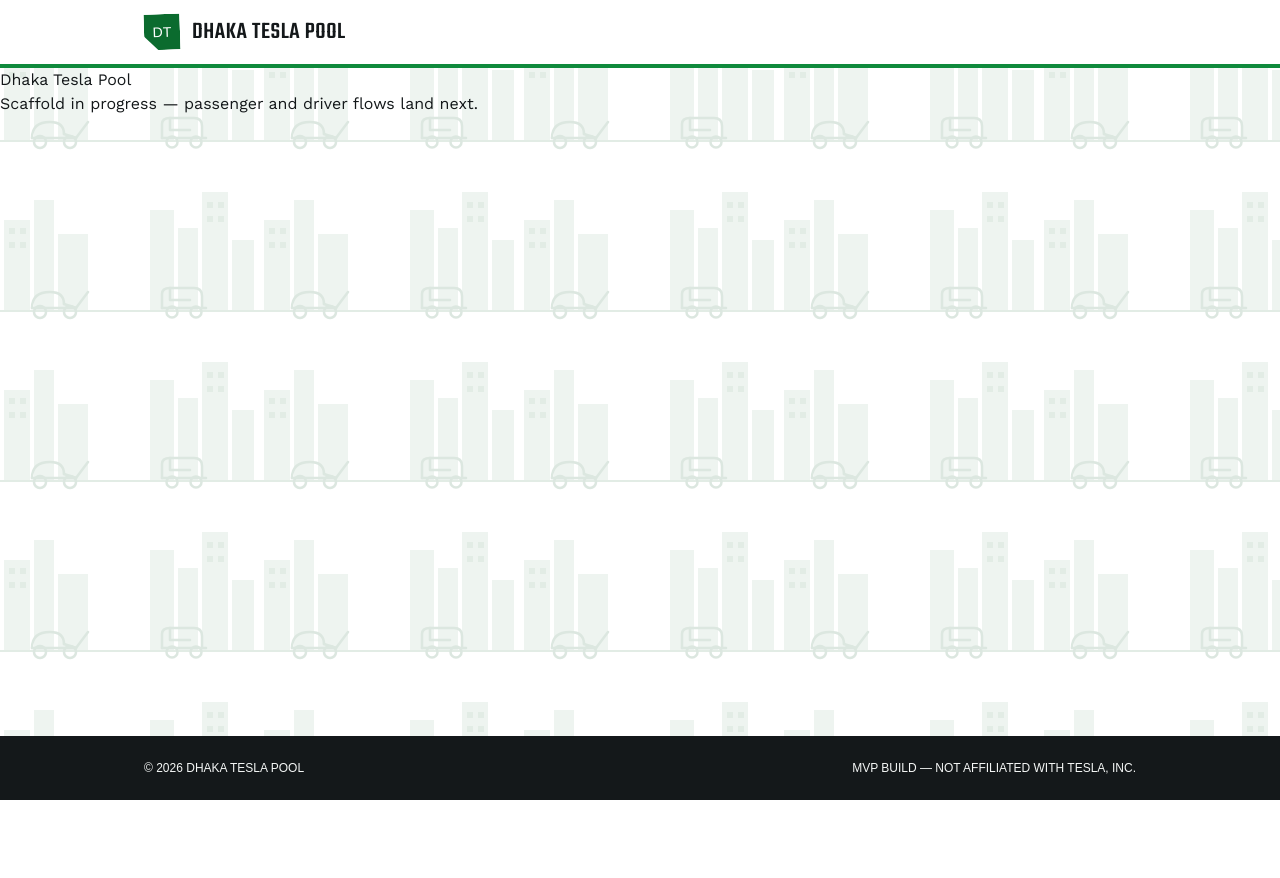
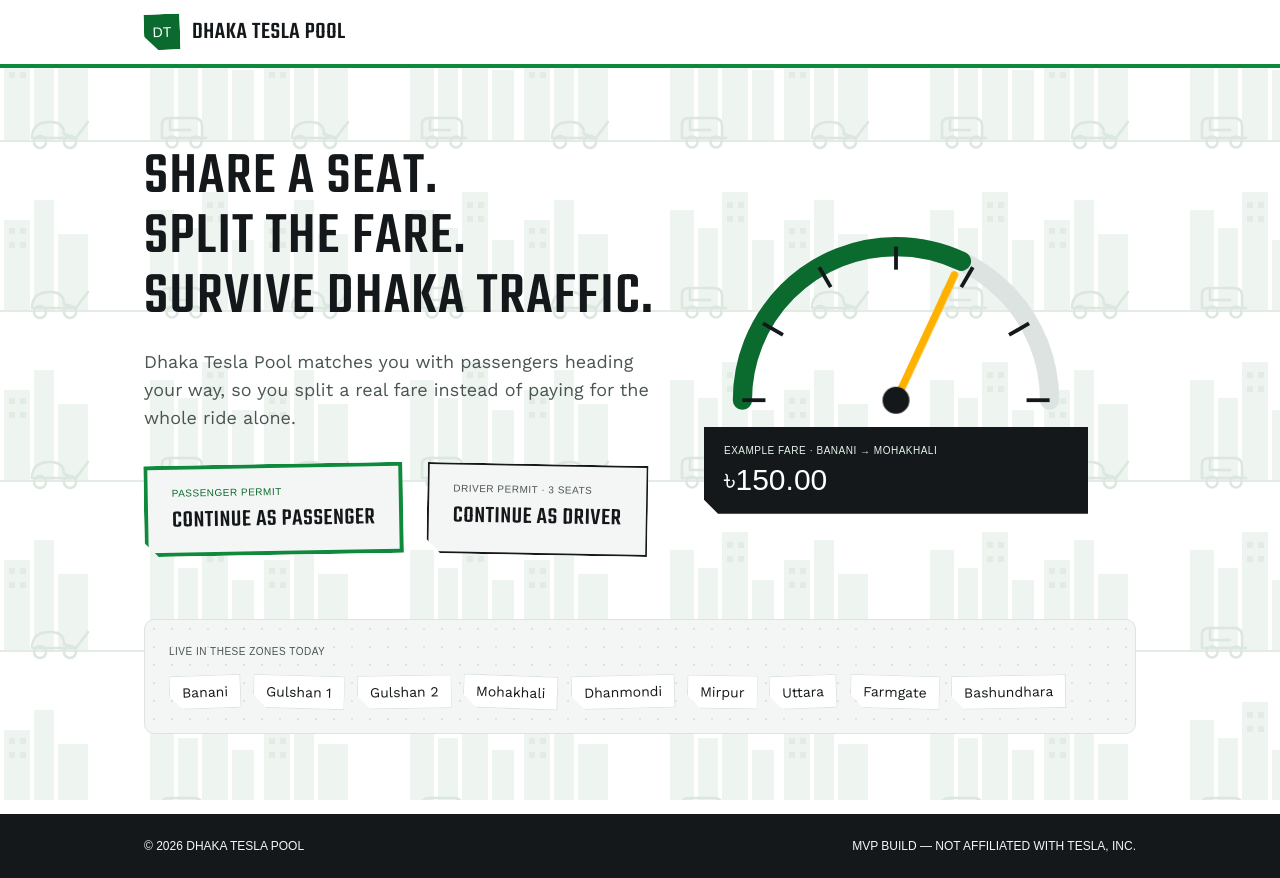
Before and after one commit to exoxeph/tesla-pool, a Next.js app in the folder apps/web/: page / in a window 1280 px wide. Before the commit the page ends 800 px from the top, so only its background shows below. Built offline with nearby package versions, Linux system fonts and the light colour scheme; a web font is replaced by a local one.

Commit message:
feat(web): add homepage with passenger/driver entry points

```diff
--- a/apps/web/app/page.tsx
+++ b/apps/web/app/page.tsx
@@ -1,8 +1,57 @@
+import Link from "next/link";
+import { FareGauge } from "@/components/fare-gauge";
+import { ZoneStrip } from "@/components/zone-strip";
+
 export default function HomePage() {
   return (
-    <main>
-      <h1>Dhaka Tesla Pool</h1>
-      <p>Scaffold in progress — passenger and driver flows land next.</p>
+    <main className="mx-auto flex max-w-5xl flex-col gap-16 px-4 py-14 sm:py-20">
+      <div className="grid gap-10 sm:grid-cols-[1.1fr_0.9fr] sm:items-center sm:gap-8">
+        <div>
+          <h1 className="font-display text-5xl uppercase leading-[0.95] tracking-wide text-ink-900 sm:text-6xl">
+            Share a seat.
+            <br />
+            Split the fare.
+            <br />
+            Survive Dhaka traffic.
+          </h1>
+          <p className="mt-5 max-w-[55ch] font-sans text-lg text-ink-600">
+            Dhaka Tesla Pool matches you with passengers heading your way,
+            so you split a real fare instead of paying for the whole ride
+            alone.
+          </p>
+
+          <div className="mt-8 flex flex-col gap-6 sm:flex-row">
+            <Link
+              href="/login?role=passenger"
+              className="sticker-card group inline-flex -rotate-1 flex-col items-start gap-1 border-4 border-green-500 bg-surface-card px-6 py-4 shadow-md transition-transform hover:rotate-0 focus-visible:outline-none focus-visible:ring-2 focus-visible:ring-green-600 focus-visible:ring-offset-2"
+            >
+              <span className="font-meter text-[10px] uppercase tracking-wider text-green-600">
+                Passenger permit
+              </span>
+              <span className="font-display text-2xl uppercase tracking-wide text-ink-900">
+                Continue as Passenger
+              </span>
+            </Link>
+            <Link
+              href="/login?role=driver"
+              className="sticker-card inline-flex rotate-1 flex-col items-start gap-1 border-2 border-ink-900 bg-surface-card px-6 py-4 shadow-sm transition-transform hover:rotate-0 focus-visible:outline-none focus-visible:ring-2 focus-visible:ring-green-600 focus-visible:ring-offset-2"
+            >
+              <span className="font-meter text-[10px] uppercase tracking-wider text-ink-600">
+                Driver permit &middot; 3 seats
+              </span>
+              <span className="font-display text-2xl uppercase tracking-wide text-ink-900">
+                Continue as Driver
+              </span>
+            </Link>
+          </div>
+        </div>
+
+        {/* Authored SVG gauge — the direction's signature illustration,
+            not a stock icon or gradient placeholder. */}
+        <FareGauge />
+      </div>
+
+      <ZoneStrip />
     </main>
   );
 }
--- /dev/null
+++ b/apps/web/components/fare-gauge.tsx
@@ -0,0 +1,87 @@
+import type { CSSProperties } from "react";
+
+// A stylized instrument-panel gauge — the visual anchor of the "CNG meter"
+// direction. Decorative dial (like a car speedometer icon), not a data
+// chart: the needle position carries no numeric claim, only the digital
+// readout below states an actual fact (a real seeded fare).
+const TRACK_LENGTH = 251.33; // pi * radius(80), the semicircle arc length
+
+export function FareGauge() {
+  return (
+    <div className="mx-auto w-full max-w-sm sm:mx-0">
+      <svg
+        viewBox="0 0 200 130"
+        className="w-full"
+        role="img"
+        aria-label="Illustration of a fare meter dial"
+      >
+        <path
+          d="M20,110 A80,80 0 0,1 180,110"
+          fill="none"
+          stroke="#DCE3E0"
+          strokeWidth={10}
+          strokeLinecap="round"
+        />
+        <path
+          className="gauge-fill"
+          d="M20,110 A80,80 0 0,1 180,110"
+          fill="none"
+          stroke="#0B6B2E"
+          strokeWidth={10}
+          strokeLinecap="round"
+          strokeDasharray={TRACK_LENGTH}
+          style={
+            {
+              "--gauge-empty": TRACK_LENGTH,
+              "--gauge-fill": TRACK_LENGTH * 0.36,
+            } as CSSProperties
+          }
+        />
+        {Array.from({ length: 7 }).map((_, i) => {
+          const angle = 180 - i * 30;
+          const rad = (angle * Math.PI) / 180;
+          const x1 = 100 + 68 * Math.cos(rad);
+          const y1 = 110 - 68 * Math.sin(rad);
+          const x2 = 100 + 80 * Math.cos(rad);
+          const y2 = 110 - 80 * Math.sin(rad);
+          return (
+            <line
+              key={angle}
+              x1={x1}
+              y1={y1}
+              x2={x2}
+              y2={y2}
+              stroke="#14181A"
+              strokeWidth={2}
+            />
+          );
+        })}
+        <line
+          className="gauge-needle"
+          x1={100}
+          y1={110}
+          x2={100}
+          y2={38}
+          stroke="#FFB100"
+          strokeWidth={4}
+          strokeLinecap="round"
+          style={
+            {
+              "--needle-start": "-90deg",
+              "--needle-end": "25deg",
+              "--needle-origin": "100px 110px",
+            } as CSSProperties
+          }
+        />
+        <circle cx={100} cy={110} r={7} fill="#14181A" />
+      </svg>
+
+      <div className="sticker-card meter-tick -mt-3 flex flex-col gap-1 bg-ink-900 px-5 py-4 shadow-md">
+        <span className="font-meter text-[10px] uppercase tracking-wider text-green-50">
+          Example fare &middot; Banani &rarr; Mohakhali
+        </span>
+        <span className="font-meter text-3xl text-white">৳150.00</span>
+      </div>
+    </div>
+  );
+}
--- /dev/null
+++ b/apps/web/components/zone-strip.tsx
@@ -0,0 +1,37 @@
+const ZONES = [
+  "Banani",
+  "Gulshan 1",
+  "Gulshan 2",
+  "Mohakhali",
+  "Dhanmondi",
+  "Mirpur",
+  "Uttara",
+  "Farmgate",
+  "Bashundhara",
+];
+
+// Rotation alternates so the stickers read as stuck on by hand, not a
+// generated grid — but stays deterministic (no random) so server and
+// client render identically.
+const ROTATIONS = ["-2deg", "1.5deg", "-1deg", "2deg", "-1.5deg", "1deg"];
+
+export function ZoneStrip() {
+  return (
+    <div className="dash-grid rounded-lg border border-border bg-surface-card px-4 py-6 sm:px-6">
+      <p className="font-meter text-[10px] uppercase tracking-wider text-ink-600">
+        Live in these zones today
+      </p>
+      <ul className="mt-4 flex flex-wrap gap-3">
+        {ZONES.map((zone, i) => (
+          <li
+            key={zone}
+            className="sticker-card border border-border bg-surface px-3 py-1.5 font-sans text-sm text-ink-900 shadow-sm"
+            style={{ transform: `rotate(${ROTATIONS[i % ROTATIONS.length]})` }}
+          >
+            {zone}
+          </li>
+        ))}
+      </ul>
+    </div>
+  );
+}
```
